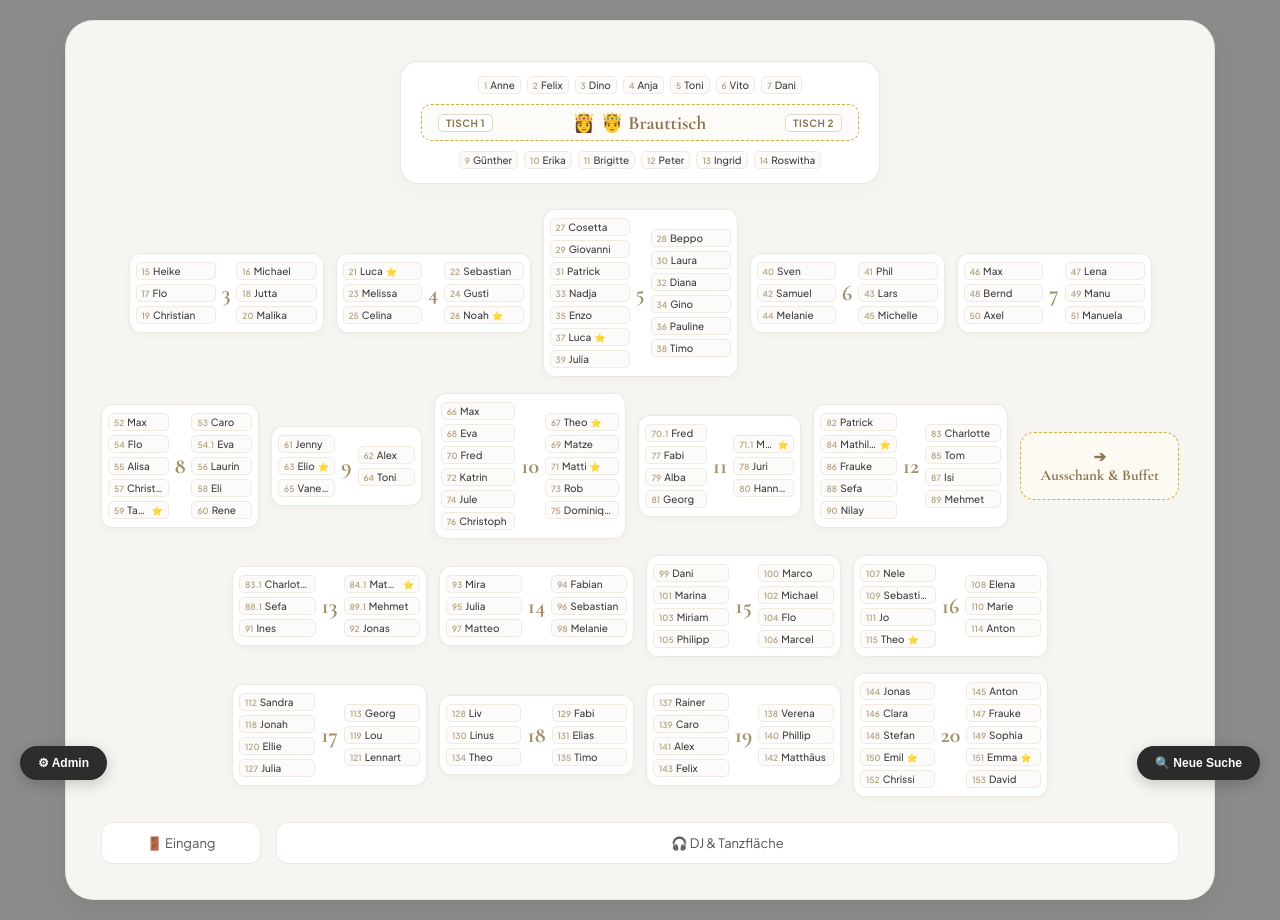
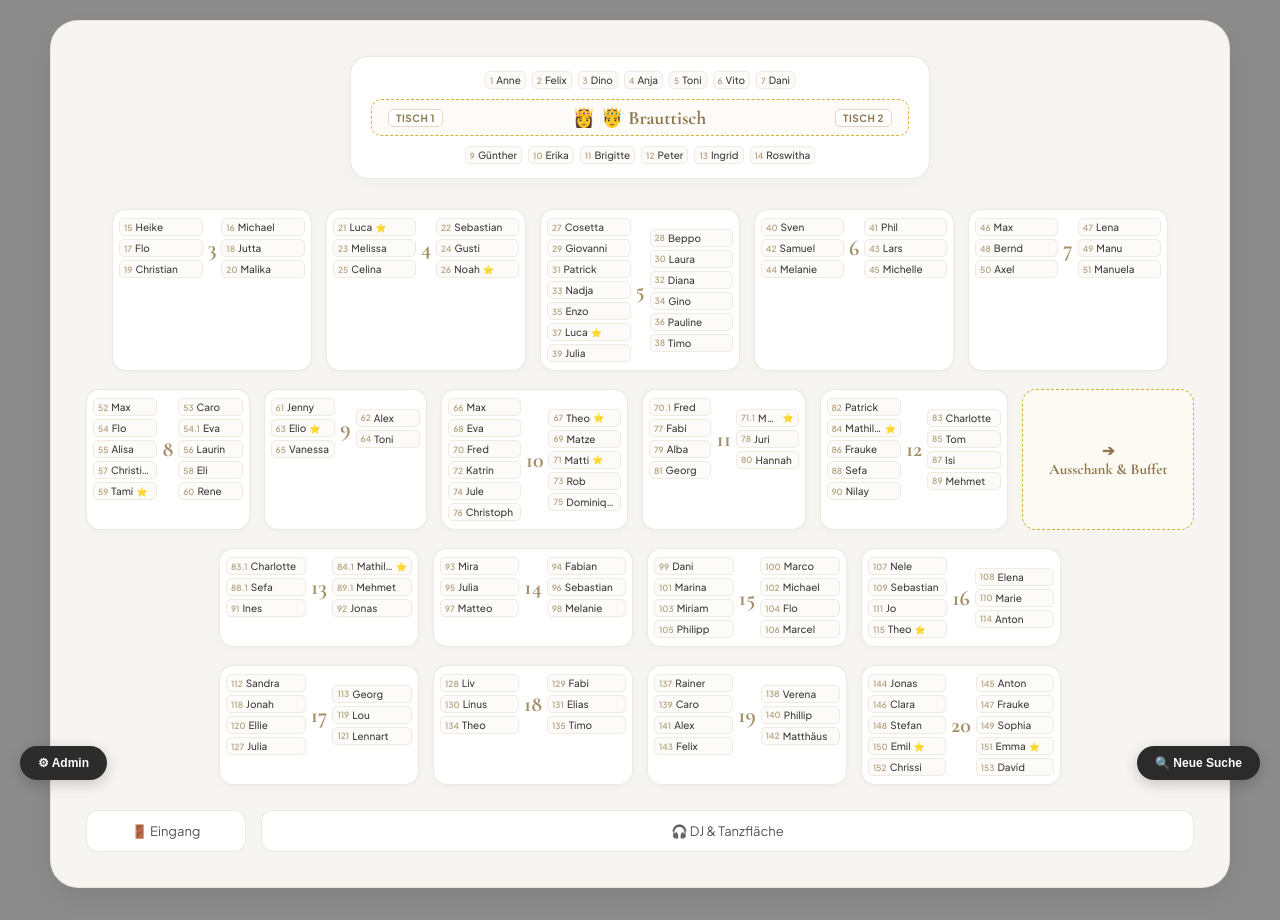
Before and after one commit to mystylezero1/Testversion2, a plain HTML site: page index.html in a window 1280 px wide. Both pictures are taken after a click on the button "Gesamten Saalplan anzeigen". Drawn offline with nearby package versions, Linux system fonts and the light colour scheme.

Commit message:
Update styles for welcome screen and layout adjustments

```diff
--- a/style.css
+++ b/style.css
@@ -34,7 +34,7 @@ body {
   display: none !important;
 }
 
-/* --- Welcome / Such-Screen --- */
+/* --- Welcome Screen --- */
 #welcome {
   display: flex;
   justify-content: center;
@@ -125,7 +125,7 @@ button:hover {
 /* --- Haupt-Saalplan Container --- */
 #overlay {
   width: 100%;
-  max-width: 1150px;
+  max-width: 1180px;
 }
 
 #saalplan {
@@ -141,27 +141,27 @@ button:hover {
 #brautbereich {
   display: flex;
   justify-content: center;
-  margin-bottom: 25px;
+  margin-bottom: 30px;
 }
 
 #brauttisch {
   background: var(--table-bg);
   border-radius: 18px;
   padding: 14px 20px;
-  margin-top: 5px;
   border: 1px solid var(--border-subtle);
   box-shadow: 0 4px 20px rgba(0, 0, 0, 0.03);
   display: flex;
   flex-direction: column;
   align-items: center;
   gap: 10px;
-  min-width: 480px;
+  width: 100%;
+  max-width: 580px; /* Passt die Breite exakt an die oberen Plätze an */
 }
 
 .braut-reihe {
   display: flex;
   gap: 6px;
-  flex-wrap: wrap;
+  flex-wrap: nowrap; /* Hält die obere/untere Reihe strictly in einer Zeile */
   justify-content: center;
 }
 
@@ -195,24 +195,24 @@ button:hover {
 #tische {
   display: flex;
   flex-direction: column;
-  gap: 16px;
+  gap: 18px;
 }
 
 .tisch-reihe {
   display: flex;
   justify-content: center;
-  align-items: center;
-  gap: 12px;
+  align-items: stretch;
+  gap: 14px;
 }
 
 .tisch-box {
   background: var(--table-bg);
-  border-radius: 12px;
+  border-radius: 14px;
   padding: 8px 6px;
   border: 1px solid var(--border-subtle);
   box-shadow: 0 2px 10px rgba(0, 0, 0, 0.03);
   flex: 1;
-  max-width: 195px;
+  max-width: 200px;
   box-sizing: border-box;
 }
 
@@ -227,7 +227,7 @@ button:hover {
 .tisch-inhalt .seite {
   display: flex;
   flex-direction: column;
-  gap: 4px;
+  gap: 3px;
   flex: 1;
   min-width: 0;
 }
@@ -237,11 +237,11 @@ button:hover {
   font-size: 22px;
   font-weight: 700;
   color: #a38f67;
-  padding: 0 4px;
+  padding: 0 3px;
   text-align: center;
 }
 
-/* --- Platz-Badges (Verhindert Textüberlauf) --- */
+/* --- Platz-Badges --- */
 .platz {
   display: flex;
   align-items: center;
@@ -249,7 +249,7 @@ button:hover {
   font-size: 10px;
   color: #3f3f3f;
   background: #fcfbf9;
-  padding: 2px 5px;
+  padding: 2px 4px;
   border-radius: 5px;
   border: 1px solid #f0eae1;
   white-space: nowrap;
@@ -279,7 +279,7 @@ button:hover {
   background: #fdfaf3;
   border: 1px dashed var(--gold-primary);
   border-radius: 14px;
-  padding: 15px 10px;
+  padding: 10px;
   text-align: center;
   color: #8c764d;
   font-family: 'Cormorant Garamond', serif;
@@ -289,7 +289,7 @@ button:hover {
   align-items: center;
   justify-content: center;
   flex: 1;
-  max-width: 195px;
+  max-width: 200px;
 }
 
 /* --- Saal-Unterseite (Eingang & DJ) --- */
```
